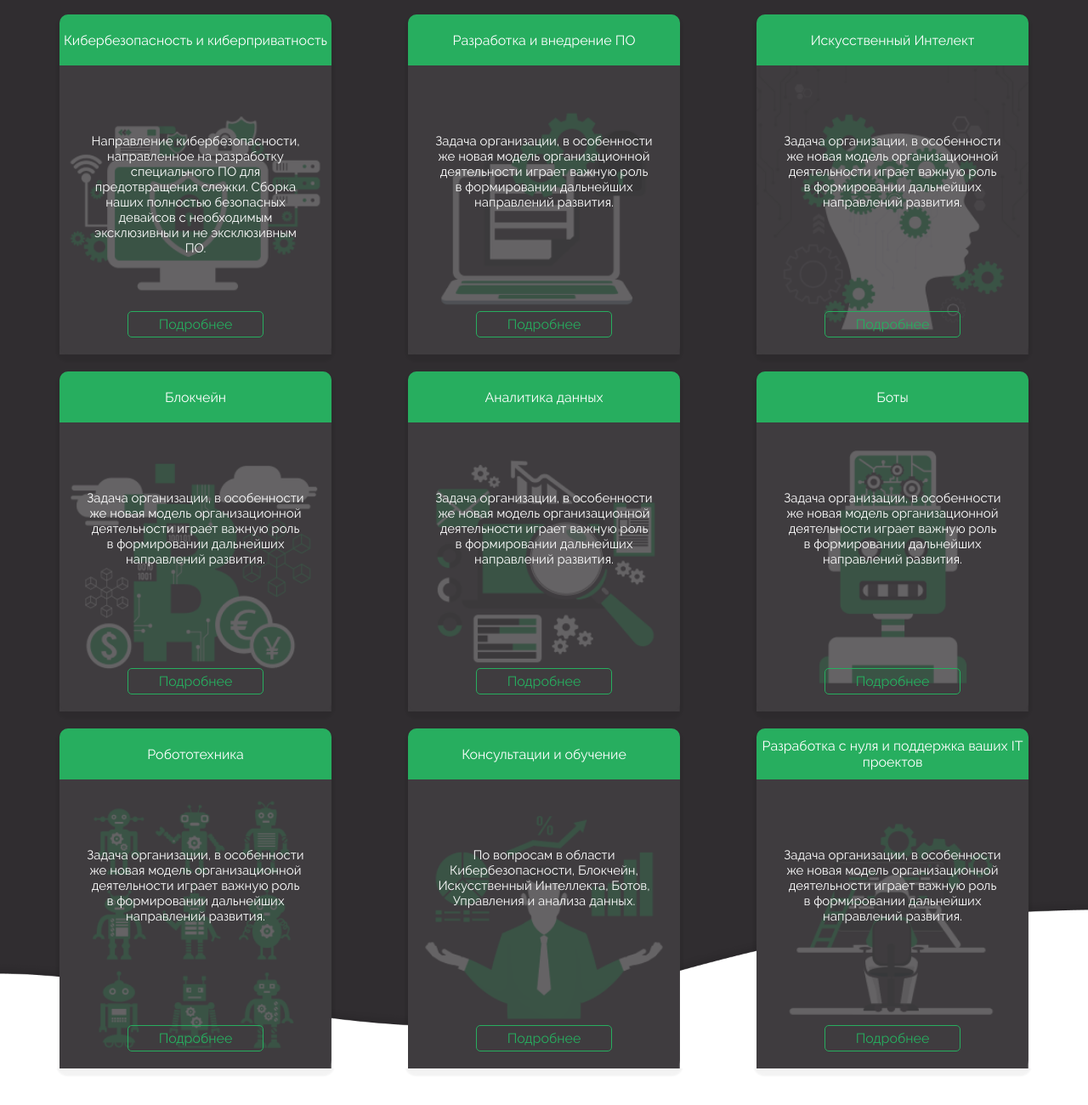
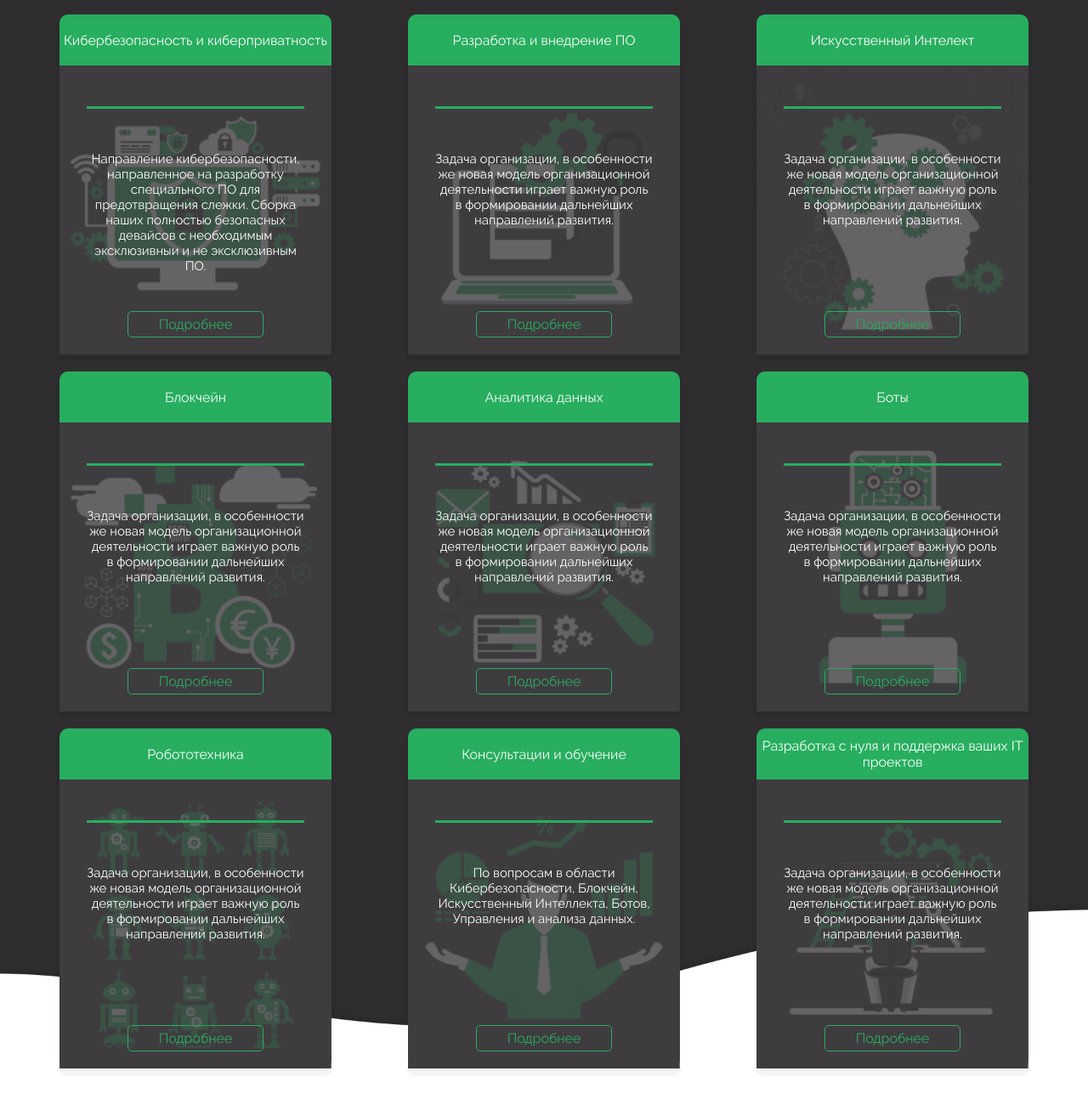
Before and after one commit to BorisSlonov/cyber-secure, a plain HTML site: page index.html in a window 1280 px wide. Shown: the part 1100-2400 px from the top of the page at 85% size. Drawn offline with Linux system fonts and the light colour scheme; a script that the page names is missing.

Commit message:
Add files via upload

```diff
--- a/css/_burger.scss
+++ b/css/_burger.scss
@@ -86,10 +86,6 @@ $link-hover: rgba(39, 174, 95, 0.904);
 
 .logo-img {
     max-width: 160px;
-    width: 100%;
-    position: absolute;
-    top: 0;
-
     border-radius: 5px;
 }
 
@@ -218,9 +214,14 @@ $link-hover: rgba(39, 174, 95, 0.904);
     }
 }
 
-@media (max-width: 900px) {
+@media (max-width: 425px) {
     .header-btn-group {
-        margin-right: 50px;
+       flex-direction: column;
+       align-items: center;
+       .signUp {
+           margin-right: 0;
+           margin-bottom: 10px;
+       }
     }
 }
 
--- a/css/_footer.scss
+++ b/css/_footer.scss
@@ -18,15 +18,16 @@
 
         div:first-child {
             img {
-                max-width: 110px;
-                margin-bottom: -5px;
+                width: 100%;
+                max-width: 300px;
+                margin-bottom: 0px;
 
             }
         }
 
         div:last-child {
             display: inline-block;
-            border-left: 1px solid rgba(39, 174, 95, 0.575);
+
             padding-left: 10px;
             margin-left: 10px;
             height: 40px;
@@ -46,7 +47,7 @@
 
         img {
             width: 100%;
-            max-width: 25px;
+            max-width: 35px;
         }
 
         div:not(:last-child) {
@@ -70,7 +71,14 @@
         color: rgba(255, 255, 255, 0.8);
     }
 }
-
+@media (max-width: 425px) {
+    .footer-container {
+       flex-direction: column;
+       .social {
+           margin: 5px;
+       }
+    }
+}
 @media (max-width: 375px) {
     .footer-container {
         .social {
--- a/css/_offers.scss
+++ b/css/_offers.scss
@@ -156,7 +156,7 @@
             .cyber-secur__text {
                 position: relative;
                 display: inline-block;
-                margin-top: 25%;
+                margin-top: 15%;
                 z-index: 30;
                 color: #fff;
                 font-family: Raleway;
@@ -166,6 +166,12 @@
                 line-height: 18px;
                 text-align: center;
                 padding: 0 10%;
+                .border-green {
+                    border-top: 3px solid $burger-color;
+                    display: inline-block;
+                    padding-top: 50px;
+                }
+
 
 
             }
--- a/index.html
+++ b/index.html
@@ -35,8 +35,7 @@
                         <li class=''><a href='#works' class='header__link'>о компании</a></li>
                         <li class=''><a href='#team' class='header__link'>FAQ</a></li>
                         <li class=''><a href='#test' class='header__link'>новости и статьи</a></li>
-                    </ul>
-                </nav>
+                        <li>
                             <div class='header-btn-group'>
                                 <a class='signUp' href="#">
                                     <span>Регистрация</span>
@@ -47,6 +46,10 @@
                                 <div>
                                 </div>
                             </div>
+                        </li>
+                    </ul>
+                </nav>
+
     </header>
     <!-- header -->
     <main class='main'>
@@ -199,12 +202,12 @@
                 <div class="offers-container__item wow fadeInUp">
                     <h4>Кибербезопасность и киберприватность</h4>
                     <p class='cyber-secur'>
-                        <span class='cyber-secur__text'> Направление кибербезопасности, направленное на разработку
+                        <span class='cyber-secur__text'> <span class='border-green'>Направление кибербезопасности, направленное на разработку
                             специального ПО для
                             предотвращения
                             слежки.
                             Сборка наших полностью безопасных девайсов с необходимым эксклюзивныи и не эксклюзивным
-                            ПО.</span>
+                            ПО.</span></span>
                         <a href="#">
                             <span>Подробнее</span>
                         </a>
@@ -215,9 +218,9 @@
                 <div class="offers-container__item wow fadeInUp">
                     <h4>Разработка и внедрение ПО</h4>
                     <p>
-                        <span class='cyber-secur__text'>Задача организации, в особенности же новая модель
+                        <span class='cyber-secur__text'><span class='border-green'>Задача организации, в особенности же новая модель
                             организационной деятельности играет
-                            важную роль в формировании дальнейших направлений развития.</span class='cyber-secur__text'>
+                            важную роль в формировании дальнейших направлений развития.</span></span class='cyber-secur__text'>
                         <a href="#">
                             <span>Подробнее</span>
                         </a>
@@ -229,9 +232,9 @@
                 <div class="offers-container__item wow fadeInUp">
                     <h4>Искусственный Интелект</h4>
                     <p>
-                        <span class='cyber-secur__text'>Задача организации, в особенности же новая модель
+                        <span class='cyber-secur__text'><span class='border-green'>Задача организации, в особенности же новая модель
                             организационной деятельности играет
-                            важную роль в формировании дальнейших направлений развития. </span>
+                            важную роль в формировании дальнейших направлений развития.</span></span>
                         <a href="#">
                             <span>Подробнее</span>
                         </a>
@@ -242,9 +245,9 @@
                 <div class="offers-container__item wow fadeInUp">
                     <h4>Блокчейн</h4>
                     <p>
-                        <span class='cyber-secur__text'>Задача организации, в особенности же новая модель
+                        <span class='cyber-secur__text'><span class='border-green'>Задача организации, в особенности же новая модель
                             организационной деятельности играет
-                            важную роль в формировании дальнейших направлений развития. </span
+                            важную роль в формировании дальнейших направлений развития.</span></span
                             class='cyber-secur__text'>
                         <a href="#">
                             <span>Подробнее</span>
@@ -256,9 +259,9 @@
                 <div class="offers-container__item wow fadeInUp">
                     <h4>Аналитика данных</h4>
                     <p>
-                        <span class='cyber-secur__text'> Задача организации, в особенности же новая модель
+                        <span class='cyber-secur__text'><span class='border-green'>Задача организации, в особенности же новая модель
                             организационной деятельности играет
-                            важную роль в формировании дальнейших направлений развития. </span
+                            важную роль в формировании дальнейших направлений развития.</span></span
                             class='cyber-secur__text'>
                         <a href="#">
                             <span>Подробнее</span>
@@ -271,9 +274,9 @@
                 <div class="offers-container__item wow fadeInUp">
                     <h4>Боты</h4>
                     <p>
-                        <span class='cyber-secur__text'> Задача организации, в особенности же новая модель
+                        <span class='cyber-secur__text'><span class='border-green'>Задача организации, в особенности же новая модель
                             организационной деятельности играет
-                            важную роль в формировании дальнейших направлений развития. </span
+                            важную роль в формировании дальнейших направлений развития.</span></span
                             class='cyber-secur__text'>
                         <a href="#">
                             <span>Подробнее</span>
@@ -285,9 +288,9 @@
                 <div class="offers-container__item wow">
                     <h4>Робототехника</h4>
                     <p>
-                        <span class='cyber-secur__text'> Задача организации, в особенности же новая модель
+                        <span class='cyber-secur__text'><span class='border-green'>Задача организации, в особенности же новая модель
                             организационной деятельности играет
-                            важную роль в формировании дальнейших направлений развития. </span
+                            важную роль в формировании дальнейших направлений развития.</span></span
                             class='cyber-secur__text'>
                         <a href="#">
                             <span>Подробнее</span>
@@ -299,9 +302,9 @@
                 <div class="offers-container__item">
                     <h4>Консультации и обучение</h4>
                     <p>
-                        <span class='cyber-secur__text'> По вопросам в области Кибербезопасности, Блокчейн,
+                        <span class='cyber-secur__text'><span class='border-green'>По вопросам в области Кибербезопасности, Блокчейн,
                             Искусственный Интеллекта, Ботов,
-                            Управления и анализа данных.</span class='cyber-secur__text'>
+                            Управления и анализа данных.</span></span class='cyber-secur__text'>
                         <a href="#">
                             <span>Подробнее</span>
                         </a>
@@ -313,9 +316,9 @@
                 <div class="offers-container__item">
                     <h4>Разработка с нуля и поддержка ваших IT проектов</h4>
                     <p>
-                        <span class='cyber-secur__text'> Задача организации, в особенности же новая модель
+                        <span class='cyber-secur__text'><span class='border-green'>Задача организации, в особенности же новая модель
                             организационной деятельности играет
-                            важную роль в формировании дальнейших направлений развития.</span class='cyber-secur__text'>
+                            важную роль в формировании дальнейших направлений развития.</span></span class='cyber-secur__text'>
                         <a href="#">
                             <span>Подробнее</span>
                         </a>
@@ -522,8 +525,8 @@
         <div class="container">
             <div class="footer-container wow fadeIn">
                 <div class="logo">
-                    <div><img src="img/logo.png" alt=""></div>
-                    <div><span>IT решения</span></div>
+                    <div><img src="img/logo-footer.png" alt=""></div>
+                    <div></div>
                 </div>
                 <div class="social">
                     <div><a href="#">
```
Also changed, not shown: css/style.css, img/logo-footer.png (added), img/logo.png, 1 other file. Lines whose indentation alone changed are shown as unchanged.
